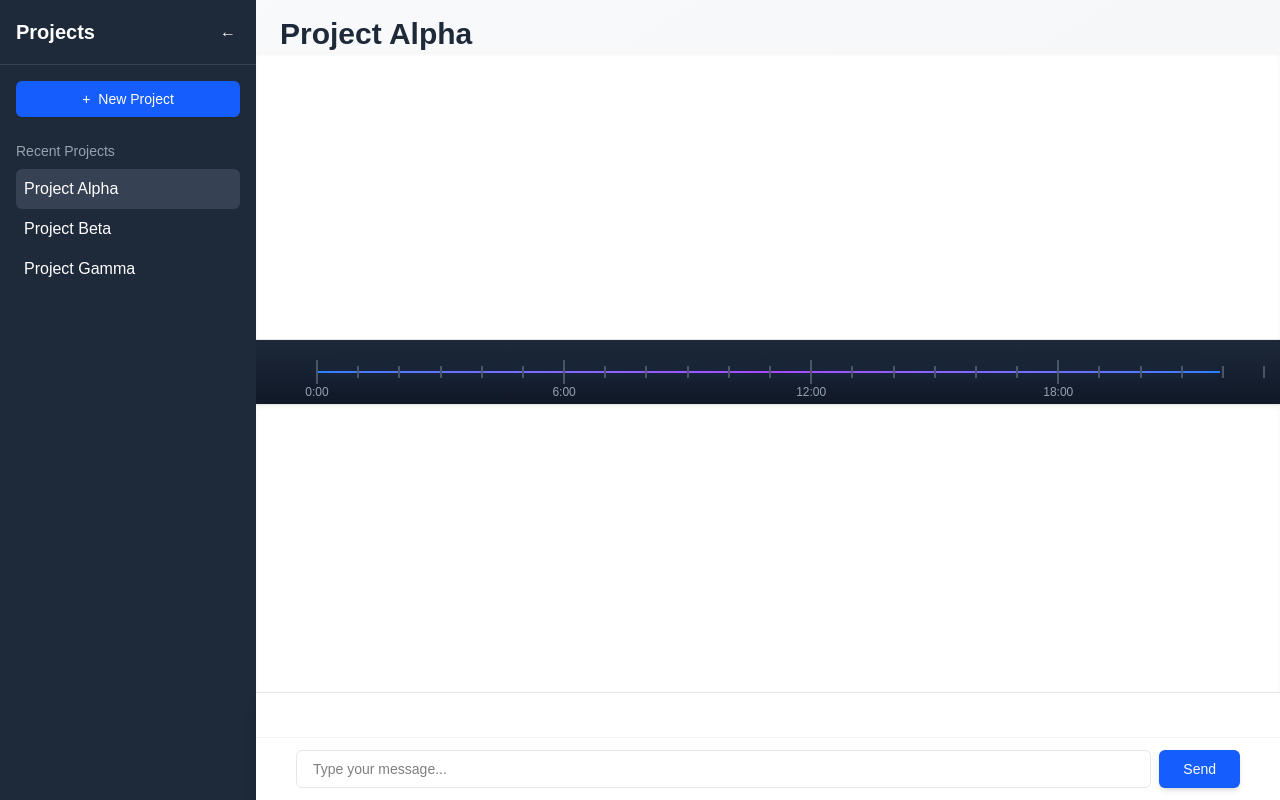
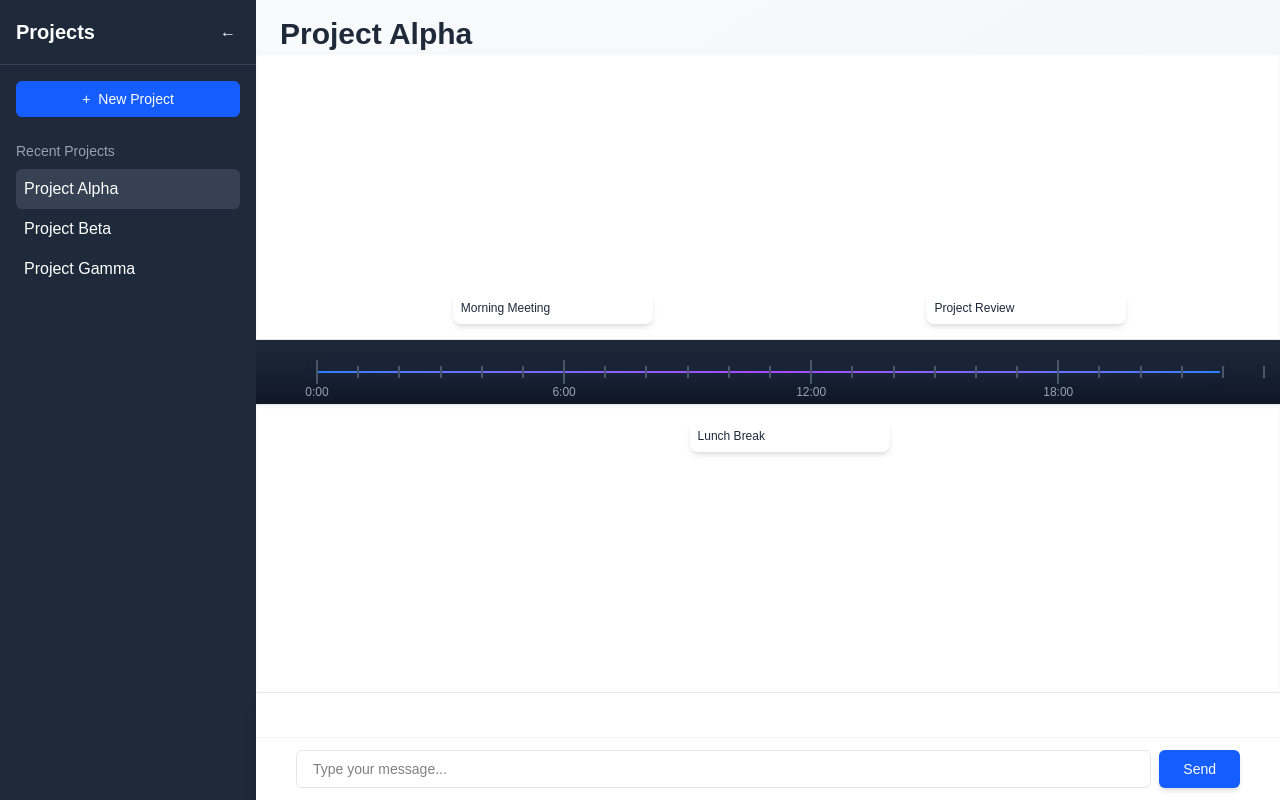
Before and after one commit to Banana1001/ShadyAgents, a Next.js app in the folder web-app/: page / in a window 1280 px wide. Both pictures are taken after a click on the element "Project Alpha". Built offline with nearby package versions, Linux system fonts and the light colour scheme.

Commit message:
added events

```diff
--- a/web-app/app/components/Timeline.tsx
+++ b/web-app/app/components/Timeline.tsx
@@ -4,19 +4,50 @@ interface Tick {
   isMajor?: boolean;
 }
 
+interface TimelineEvent {
+  id: string;
+  position: number; // 0 to 1 representing position on timeline
+  content: string;
+  type: 'action' | 'idea' | 'generated';
+  placement: 'above' | 'below';
+  cards?: Array<{
+    id: string;
+    content: string;
+    type: 'action' | 'idea' | 'generated';
+  }>;
+}
+
 interface TimelineProps {
   className?: string;
   ticks?: Tick[];
+  events?: TimelineEvent[];
   leftMargin?: number;
   rightMargin?: number;
+  onEventDrop?: (eventId: string, card: { type: 'action' | 'idea' | 'generated', content: string }) => void;
 }
 
 export default function Timeline({
   className = '',
   ticks = [],
+  events = [],
   leftMargin = 40,
-  rightMargin = 40
+  rightMargin = 40,
+  onEventDrop
 }: TimelineProps) {
+  const handleDragOver = (e: React.DragEvent) => {
+    e.preventDefault();
+  };
+
+  const handleDrop = (e: React.DragEvent, eventId: string) => {
+    e.preventDefault();
+    try {
+      const cardData = JSON.parse(e.dataTransfer.getData('text/plain'));
+      onEventDrop?.(eventId, cardData);
+    } catch (error) {
+      console.error('Invalid card data');
+    }
+  };
+
   return (
     <div className={`h-16 bg-gradient-to-b from-gray-800 to-gray-900 relative w-full ${className}`}>
       {/* Main timeline line */}
@@ -49,6 +80,43 @@ export default function Timeline({
         </div>
       ))}
 
+      {/* Event cards */}
+      {events.map((event) => (
+        <div
+          key={event.id}
+          className="absolute top-1/2 transform -translate-y-1/2 -translate-x-1/2 z-10"
+          style={{
+            left: `calc(${leftMargin}px + ${event.position * (100 - (leftMargin + rightMargin) / 16)}%)`,
+            top: event.placement === 'above' ? '50%' : '50%'
+          }}
+        >
+          <div
+            className={`bg-white shadow-md rounded-lg p-2 w-[200px] ${
+              event.placement === 'above' ? '-mt-20' : 'mt-32'
+            } transition-all hover:shadow-lg`}
+            onDragOver={handleDragOver}
+            onDrop={(e) => handleDrop(e, event.id)}
+          >
+            <div className="flex flex-col">
+              <p className="text-gray-800 text-xs font-medium">{event.content}</p>
+
+              {/* Event cards */}
+              {event.cards && event.cards.length > 0 && (
+                <div className="space-y-1.5 mt-2 pt-2 border-t border-gray-100">
+                  {event.cards.map((card) => (
+                    <div
+                      key={card.id}
+                      className="bg-gray-50 rounded p-1.5 text-xs text-gray-600 hover:bg-gray-100 transition-colors"
+                    >
+                      {card.content}
+                    </div>
+                  ))}
+                </div>
+              )}
+            </div>
+          </div>
+        </div>
+      ))}
 
       {/* Glow effect */}
       <div
--- a/web-app/app/page.tsx
+++ b/web-app/app/page.tsx
@@ -29,6 +29,19 @@ const timelineConfigs = {
   }
 };
 
+interface TimelineEvent {
+  id: string;
+  position: number;
+  content: string;
+  type: 'action' | 'idea' | 'generated';
+  placement: 'above' | 'below';
+  cards: Array<{
+    id: string;
+    content: string;
+    type: 'action' | 'idea' | 'generated';
+  }>;
+}
+
 interface Project {
   id: string;
   name: string;
@@ -41,6 +54,7 @@ interface Project {
   }>;
   cards: CardProps[];
   placedCards: PlacedCard[];
+  timelineEvents: TimelineEvent[];
 }
 
 interface PlacedCard extends CardProps {
@@ -64,7 +78,33 @@ export default function Home() {
       createdAt: new Date(),
       timelineType: 'hours',
       cards: [],
-      placedCards: []
+      placedCards: [],
+      timelineEvents: [
+        {
+          id: '1',
+          position: 0.25,
+          content: 'Morning Meeting',
+          type: 'action',
+          placement: 'above',
+          cards: []
+        },
+        {
+          id: '2',
+          position: 0.5,
+          content: 'Lunch Break',
+          type: 'action',
+          placement: 'below',
+          cards: []
+        },
+        {
+          id: '3',
+          position: 0.75,
+          content: 'Project Review',
+          type: 'action',
+          placement: 'above',
+          cards: []
+        }
+      ]
     },
     {
       id: '2',
@@ -72,7 +112,25 @@ export default function Home() {
       createdAt: new Date(),
       timelineType: 'days',
       cards: [],
-      placedCards: []
+      placedCards: [],
+      timelineEvents: [
+        {
+          id: '1',
+          position: 0.2,
+          content: 'Team Sync',
+          type: 'action',
+          placement: 'above',
+          cards: []
+        },
+        {
+          id: '2',
+          position: 0.6,
+          content: 'Client Call',
+          type: 'action',
+          placement: 'below',
+          cards: []
+        }
+      ]
     },
     {
       id: '3',
@@ -80,7 +138,25 @@ export default function Home() {
       createdAt: new Date(),
       timelineType: 'months',
       cards: [],
-      placedCards: []
+      placedCards: [],
+      timelineEvents: [
+        {
+          id: '1',
+          position: 0.3,
+          content: 'Q1 Review',
+          type: 'action',
+          placement: 'above',
+          cards: []
+        },
+        {
+          id: '2',
+          position: 0.7,
+          content: 'Q2 Planning',
+          type: 'action',
+          placement: 'below',
+          cards: []
+        }
+      ]
     },
   ]);
   const [isCreatingProject, setIsCreatingProject] = useState(false);
@@ -135,7 +211,8 @@ export default function Home() {
         timelineType: newProjectTimelineType,
         ...(newProjectTimelineType === 'custom' && { customTicks }),
         cards: [],
-        placedCards: []
+        placedCards: [],
+        timelineEvents: []
       };
       setProjects([...projects, newProject]);
       setSelectedProject(newProject.id);
@@ -213,6 +290,28 @@ export default function Home() {
     }
   };
 
+  const handleEventDrop = (eventId: string, card: { type: 'action' | 'idea' | 'generated', content: string }) => {
+    if (!selectedProject) return;
+
+    setProjects(prevProjects =>
+      prevProjects.map(project =>
+        project.id === selectedProject
+          ? {
+              ...project,
+              timelineEvents: project.timelineEvents.map(event =>
+                event.id === eventId
+                  ? {
+                      ...event,
+                      cards: [...event.cards, { ...card, id: Date.now().toString() }]
+                    }
+                  : event
+              )
+            }
+          : project
+      )
+    );
+  };
+
   const handleAxisDrop = async (e: React.DragEvent) => {
     e.preventDefault();
     if (!selectedProject) return;
@@ -225,20 +324,64 @@ export default function Home() {
       : currentProject.placedCards.find(card => card.id === draggedPlacedCardId)?.content;
 
     if (cardContent) {
-      const newCards = await fakeAgentCall(`Card placed on timeline axis: ${cardContent}`);
+      // Find if there's an existing event near the drop position
+      const dropPosition = (e.clientX - e.currentTarget.getBoundingClientRect().left) / e.currentTarget.getBoundingClientRect().width;
+      const existingEvent = currentProject.timelineEvents.find(event =>
+        Math.abs(event.position - dropPosition) < 0.1
+      );
 
-      // Update project with new cards and remove the placed card
+      if (existingEvent) {
+        // Get new action cards from the agent
+        const newCards = await fakeAgentCall(`Card placed on timeline event: ${cardContent}`);
+
+        // Update the existing event while preserving its cards
         setProjects(prevProjects =>
           prevProjects.map(project =>
             project.id === selectedProject
               ? {
                   ...project,
+                  timelineEvents: project.timelineEvents.map(event =>
+                    event.id === existingEvent.id
+                      ? {
+                          ...existingEvent,
+                          content: cardContent,
+                          type: draggedCard?.type || 'action'
+                        }
+                      : event
+                  ),
                   cards: newCards,
                   placedCards: project.placedCards.filter(card => card.id !== draggedPlacedCardId)
                 }
               : project
           )
         );
+      } else {
+        // Create a new event
+        const newEvent: TimelineEvent = {
+          id: Date.now().toString(),
+          position: dropPosition,
+          content: cardContent,
+          type: draggedCard?.type || 'action',
+          placement: 'above',
+          cards: []
+        };
+
+        // Get new action cards from the agent
+        const newCards = await fakeAgentCall(`Card placed on timeline: ${cardContent}`);
+
+        setProjects(prevProjects =>
+          prevProjects.map(project =>
+            project.id === selectedProject
+              ? {
+                  ...project,
+                  timelineEvents: [...project.timelineEvents, newEvent],
+                  cards: newCards,
+                  placedCards: project.placedCards.filter(card => card.id !== draggedPlacedCardId)
+                }
+              : project
+          )
+        );
+      }
 
       // Clear drag states
       setDraggedCard(null);
@@ -579,6 +722,8 @@ export default function Home() {
                   {...getTimelineConfig()}
                   leftMargin={60}
                   rightMargin={60}
+                  events={projects.find(p => p.id === selectedProject)?.timelineEvents || []}
+                  onEventDrop={handleEventDrop}
                 />
               </div>
 
```
Lines whose indentation alone changed are shown as unchanged.
